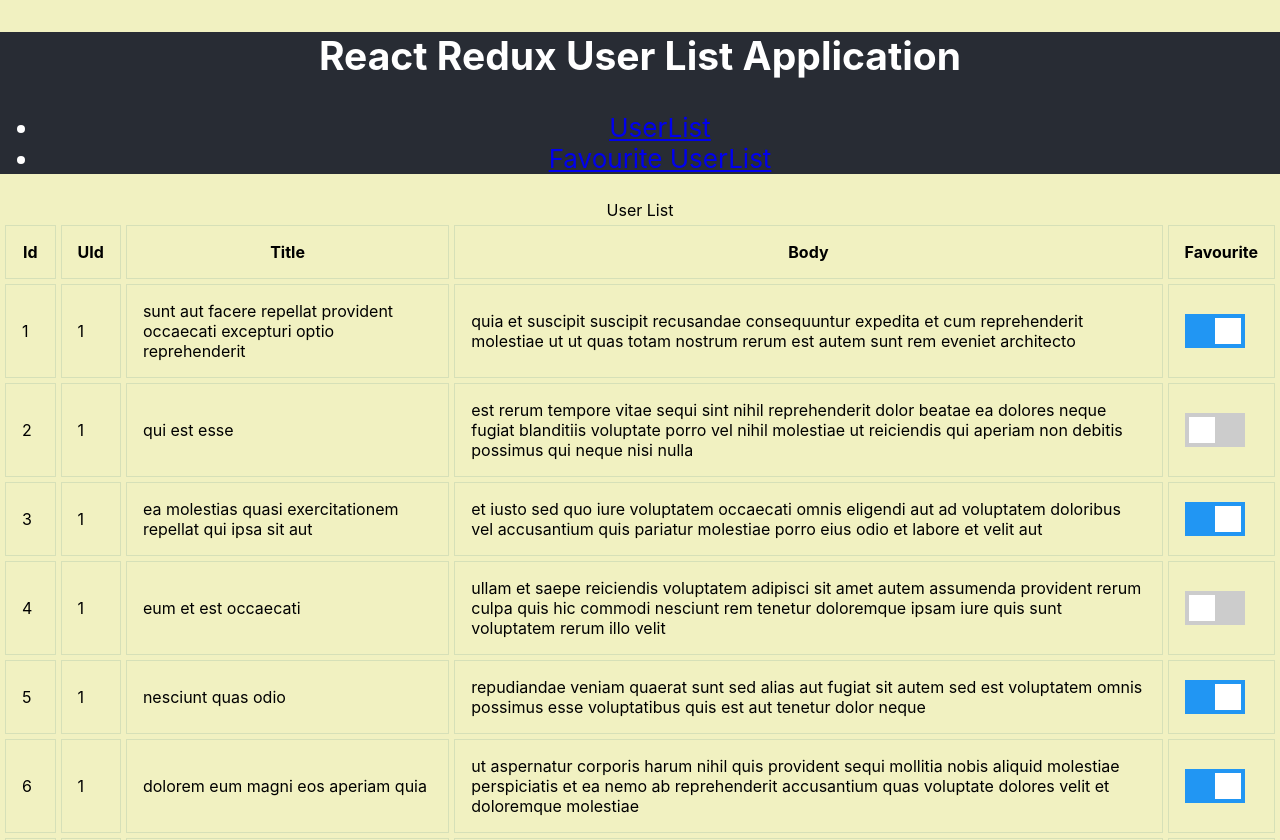
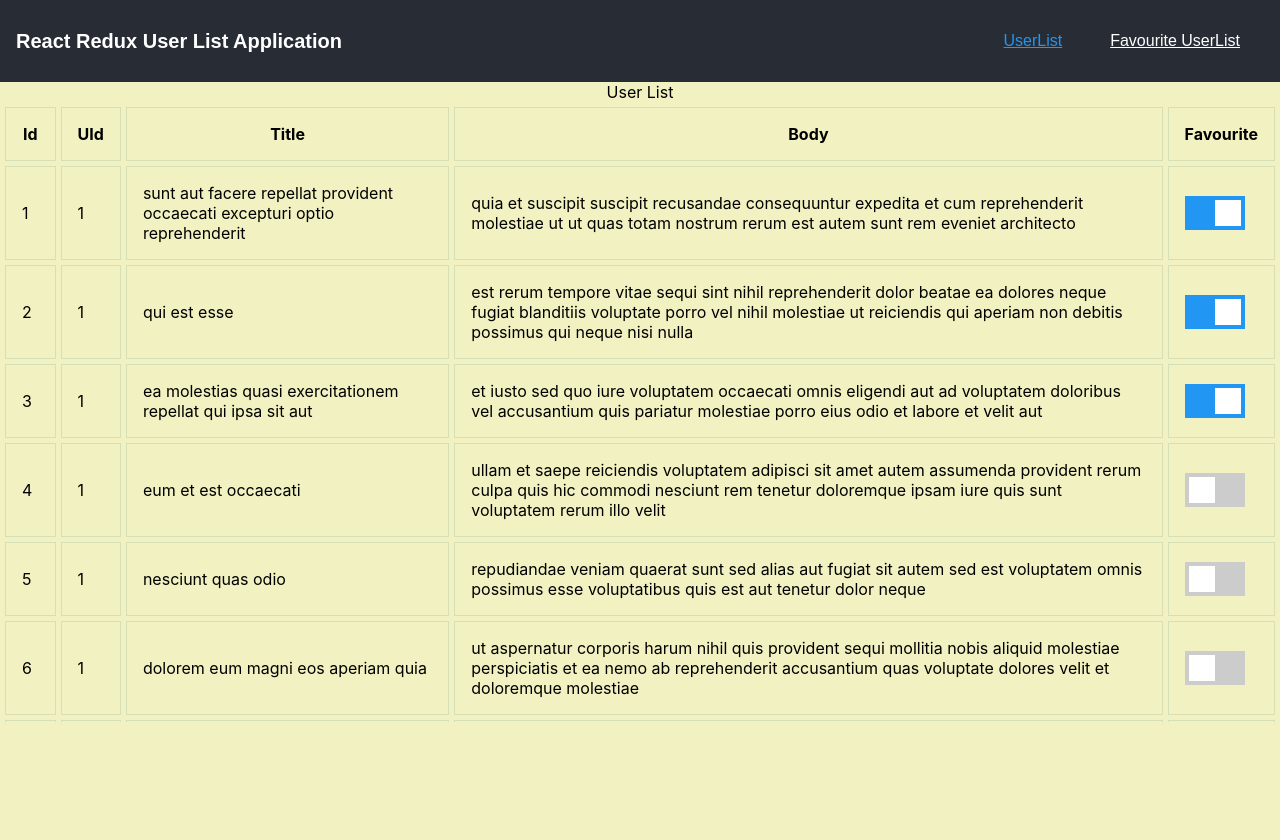
Before and after one commit to dixant/react-redux-user-list, a React (Create React App) app: page / in a window 1280 px wide. After the commit the page ends 800 px from the top, so only its background shows below. Built offline with nearby package versions, Linux system fonts and the light colour scheme; data requests are answered from the project's data file.

Commit message:
network constant added and updated base URL

```diff
--- a/db.json
+++ b/db.json
@@ -10,7 +10,7 @@
     {
       "userId": 1,
       "id": 2,
-      "isFavourite": false,
+      "isFavourite": true,
       "title": "qui est esse",
       "body": "est rerum tempore vitae\nsequi sint nihil reprehenderit dolor beatae ea dolores neque\nfugiat blanditiis voluptate porro vel nihil molestiae ut reiciendis\nqui aperiam non debitis possimus qui neque nisi nulla"
     },
@@ -31,14 +31,14 @@
     {
       "userId": 1,
       "id": 5,
-      "isFavourite": true,
+      "isFavourite": false,
       "title": "nesciunt quas odio",
       "body": "repudiandae veniam quaerat sunt sed\nalias aut fugiat sit autem sed est\nvoluptatem omnis possimus esse voluptatibus quis\nest aut tenetur dolor neque"
     },
     {
       "userId": 1,
       "id": 6,
-      "isFavourite": true,
+      "isFavourite": false,
       "title": "dolorem eum magni eos aperiam quia",
       "body": "ut aspernatur corporis harum nihil quis provident sequi\nmollitia nobis aliquid molestiae\nperspiciatis et ea nemo ab reprehenderit accusantium quas\nvoluptate dolores velit et doloremque molestiae"
     },
@@ -52,14 +52,14 @@
     {
       "userId": 1,
       "id": 8,
-      "isFavourite": false,
+      "isFavourite": true,
       "title": "dolorem dolore est ipsam",
       "body": "dignissimos aperiam dolorem qui eum\nfacilis quibusdam animi sint suscipit qui sint possimus cum\nquaerat magni maiores excepturi\nipsam ut commodi dolor voluptatum modi aut vitae"
     },
     {
       "userId": 1,
       "id": 9,
-      "isFavourite": true,
+      "isFavourite": false,
       "title": "nesciunt iure omnis dolorem tempora et accusantium",
       "body": "consectetur animi nesciunt iure dolore\nenim quia ad\nveniam autem ut quam aut nobis\net est aut quod aut provident voluptas autem voluptas"
     },
@@ -129,7 +129,7 @@
     {
       "userId": 2,
       "id": 19,
-      "isFavourite": false,
+      "isFavourite": true,
       "title": "adipisci placeat illum aut reiciendis qui",
       "body": "illum quis cupiditate provident sit magnam\nea sed aut omnis\nveniam maiores ullam consequatur atque\nadipisci quo iste expedita sit quos voluptas"
     },
--- /dev/null
+++ b/src/constants/network.constant.js
@@ -0,0 +1,4 @@
+const NetworkConstant = {
+    baseURL: 'http://localhost:4000/'
+}
+export default NetworkConstant;
--- a/src/store/actions/index.js
+++ b/src/store/actions/index.js
@@ -1,9 +1,11 @@
 import Constant from '../../constants/action.constant';
+import NetworkConstant from '../../constants/network.constant';
 
+let {baseURL} = NetworkConstant;
 export const fetchUsers = (userId = 1) => {
 	return dispatch => {
 		dispatch(fetchUsersBegin());
-		return fetch(`http://localhost:3000/posts?userId=${userId}`)
+		return fetch(`${baseURL}posts?userId=${userId}`)
 			.then(res => res.json())
 			.then(json => {
 				let Id = json.length && json[0].userId,
@@ -18,7 +20,7 @@
 export const fetchFavouriteUsers = () => {
 	return dispatch => {
 		dispatch(fetchFavouriteUsersBegin());
-		return fetch(`http://localhost:3000/posts?isFavourite=true`)
+		return fetch(`${baseURL}posts?isFavourite=true`)
 			.then(res => res.json())
 			.then(json => {
 				setTimeout(() => {
@@ -31,7 +33,7 @@
 
 export const addToFavorite = (id, body) => {
 	body = JSON.stringify(body);
-	let myRequest = new Request(`http://localhost:3000/posts/${id}`, {
+	let myRequest = new Request(`${baseURL}posts/${id}`, {
 		headers: { "Content-Type": "application/json; charset=utf-8" },
 		method: 'PUT',
 		body: body
--- a/src/styles/App.css
+++ b/src/styles/App.css
@@ -13,9 +13,6 @@
     monospace;
 }
 
-.App {
-  text-align: center;
-}
 
 .App-header {
   background-color: #282c34;
@@ -24,7 +21,6 @@
   z-index: 1;
   align-items: center;
   justify-content: center;
-  font-size: calc(10px + 2vmin);
   color: white;
 }
 
@@ -32,6 +28,7 @@
   background: #282c34;
   margin: 0;
   padding: 24px;
+  display: inline-block;
 }
 
 .switch {
@@ -98,6 +95,7 @@
 #user-scroll-view::-webkit-scrollbar {
   display: none;
 }
+
 body::-webkit-scrollbar {
   display: none;
 }
@@ -106,13 +104,16 @@
 #user-scroll-view {
   -ms-overflow-style: none;
 }
+
 body {
   -ms-overflow-style: none;
 }
 
 #user-scroll-view {
   height: 80vh;
+  width: 100%;
   overflow: auto;
+  transition: max-height 5s ease-in-out;
 }
 
 .loading-container {
@@ -141,3 +142,74 @@
   list-style: none;
   text-align: left;
 }
+
+nav {
+  display: inline-block;
+}
+
+.nav {
+  color: #fff;
+  float: right;
+  padding: 24px;
+
+}
+
+.active-nav {
+  color: #2196f3;
+}
+
+.navbar {
+  position: relative;
+  display: -ms-flexbox;
+  display: flex;
+  -ms-flex-wrap: wrap;
+  flex-wrap: wrap;
+  -ms-flex-align: center;
+  align-items: center;
+  -ms-flex-pack: justify;
+  justify-content: space-between;
+  padding: .5rem 1rem;
+  font-family: sans-serif;
+  background: #282c34;
+}
+
+.navbar-brand {
+  display: inline-block;
+  padding-top: .3125rem;
+  padding-bottom: .3125rem;
+  margin-right: 1rem;
+  font-size: 1.25rem;
+  line-height: inherit;
+  white-space: nowrap;
+  color: white;
+  text-decoration: none;
+}
+
+.navbar-collapse {
+  display: -ms-flexbox !important;
+  display: flex !important;
+  -ms-flex-preferred-size: auto;
+  flex-basis: auto;
+}
+
+.navbar-nav {
+  display: -ms-flexbox;
+  display: flex;
+  -ms-flex-direction: column;
+  flex-direction: column;
+  padding-left: 0;
+  margin: 0;
+  list-style: none;
+  flex-direction: row;
+}
+
+.nav-link {
+  color: white;
+  text-decoration: none;
+  padding: 1rem;
+  transition: all ease-in-out .2s;
+}
+
+.nav-link:hover+.dropdown-menu {
+  display: flex;
+}
```
Also changed, not shown: 1 other file (tests, documents, lock files or other folders).
